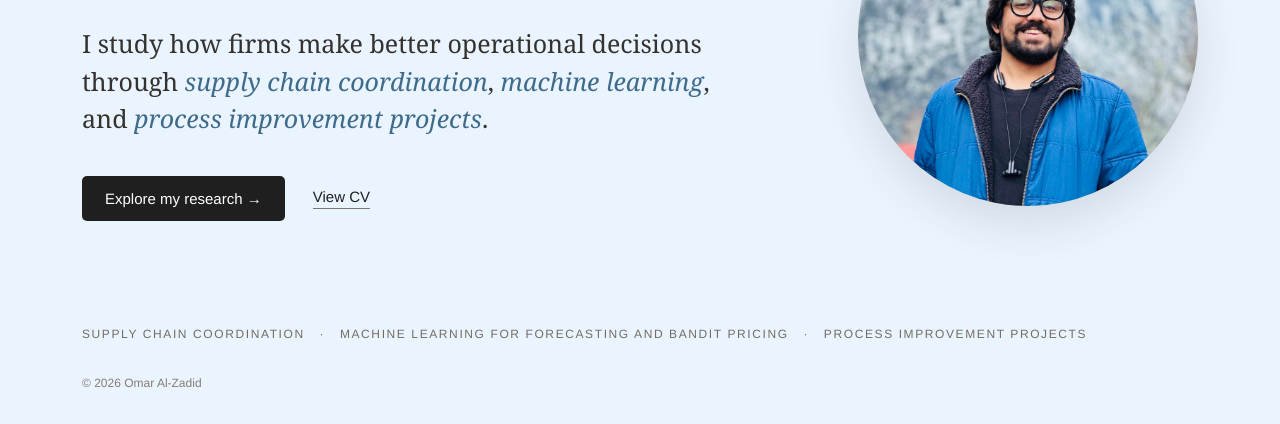
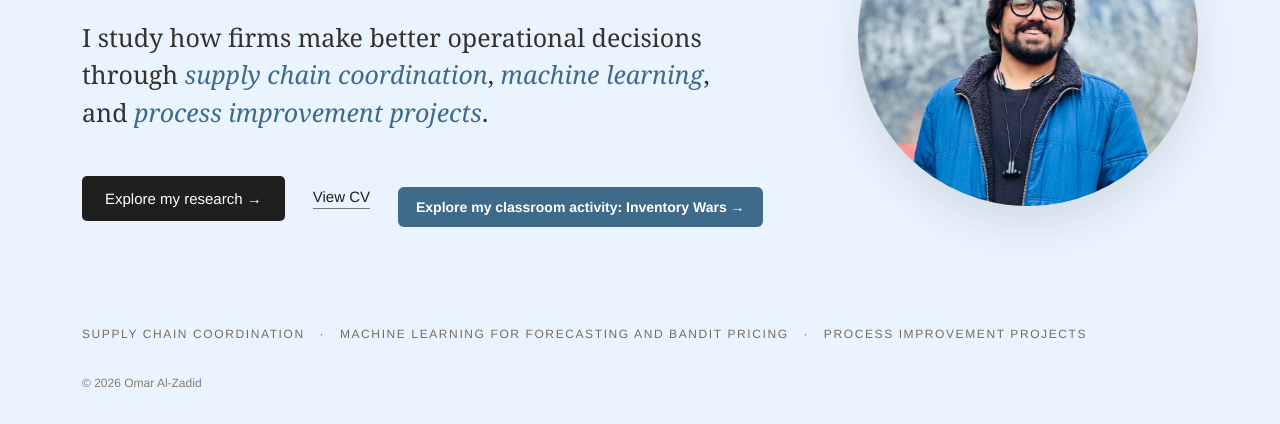
Before and after one commit to omar-al-zadid/omar-al-zadid.github.io, a plain HTML site: page index.html in a window 1280 px wide. Shown: the part 376-800 px from the top of the page. Drawn offline with Linux system fonts and the light colour scheme.

Commit message:
Update index.html

```diff
--- a/index.html
+++ b/index.html
@@ -199,6 +199,24 @@
 
     .cv-link:hover {
       color: #7d5a3c;
+    }
+
+    .activity-button {
+      display: inline-block;
+      margin-top: 18px;
+      padding: 12px 18px;
+      border-radius: 6px;
+      background: #3F6B8A;
+      color: white;
+      text-decoration: none;
+      font-size: 14px;
+      font-weight: 600;
+      transition: 0.2s ease;
+    }
+
+    .activity-button:hover {
+      background: #31566f;
+      transform: translateY(-2px);
     }
 
 
@@ -483,6 +501,10 @@
 
       </a>
 
+      <a class="activity-button" href="teaching.html#inventory-wars">
+        Explore my classroom activity: Inventory Wars →
+      </a>
+
 
     </div>
 
```
